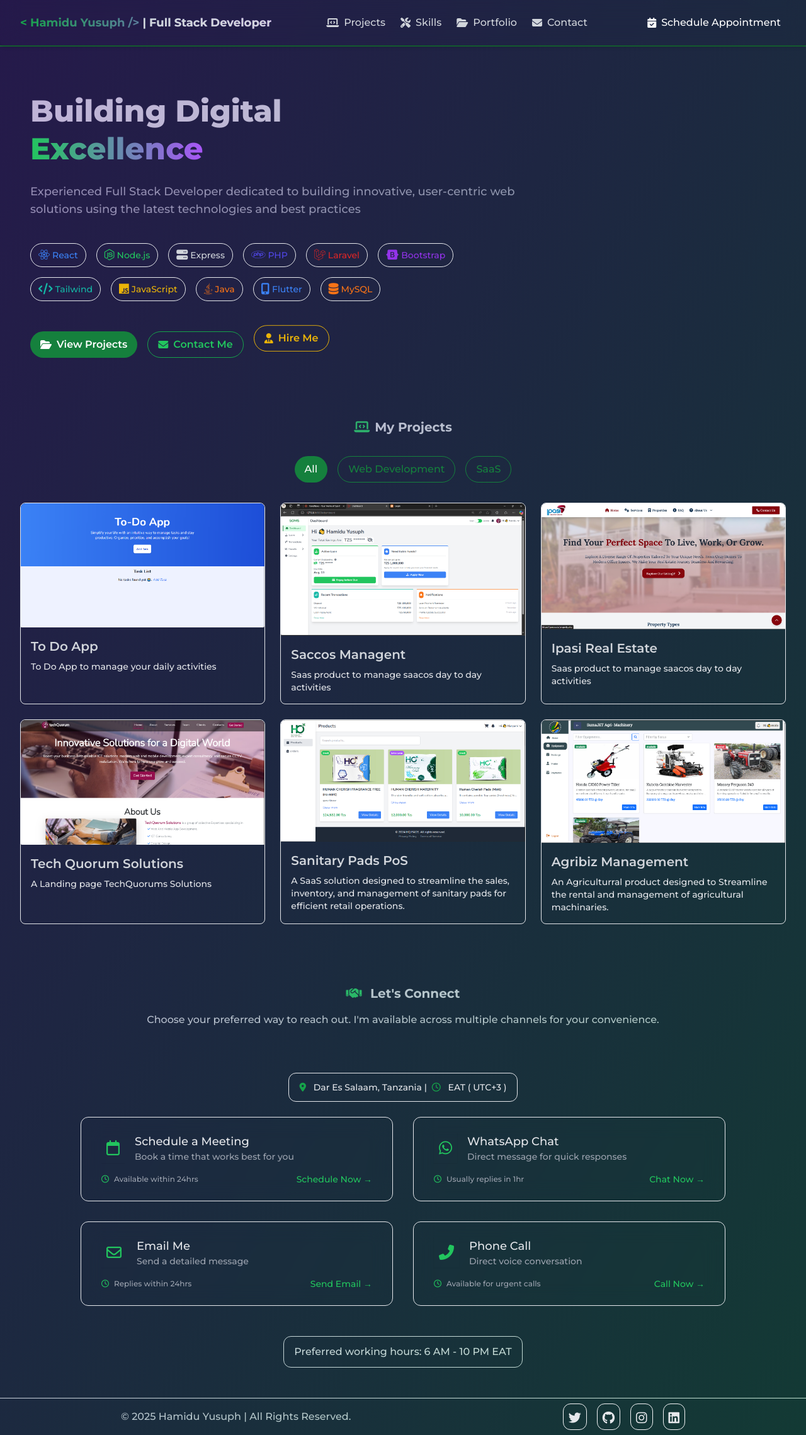
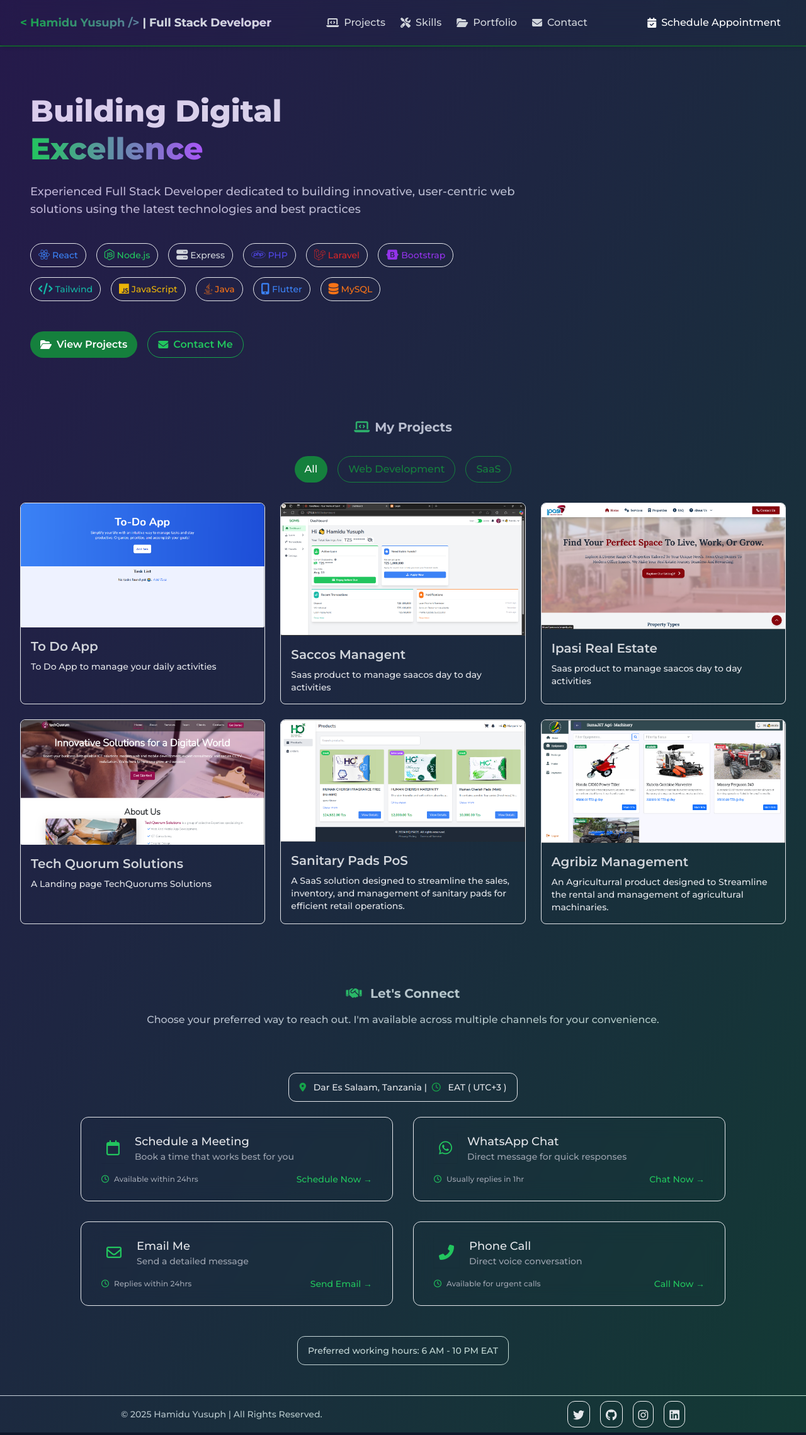
Before and after one commit to Mido-26/Mido-DEV, a React (Vite) app: page / in a window 1280 px wide. Shown: the whole page at 63% size. Built offline with nearby package versions, Linux system fonts and the light colour scheme.

Commit message:
added links functionality

```diff
--- a/src/components/coontact.jsx
+++ b/src/components/coontact.jsx
@@ -50,7 +50,7 @@ const coontact = () => {
 
   return (
     <>
-      <section className='text-center py-12'>
+      <section className='text-center py-12' id='contacts'>
         <h2 className='text-xl font-bold text-gray-300'>
           <i className='fas fa-handshake text-green-500 mr-2'></i> Let's Connect
         </h2>
@@ -62,8 +62,8 @@ const coontact = () => {
 
       {/* location */}
       <div className="flex justify-center items-center my-6">
-        <div className='px-4 py-3 rounded-xl border border-gray-200 text-gray-200 font-medium text-sm hover:bg-gradient-to-br hover:from-green-800 to-purple-400 cursor-pointer z-10 bg-opacity-5'>
-            <i className='fa fa-location-dot mr-2 text-green-600'></i> Dar Es Salaam, Tanzania |
+        <div className='px-4 py-3 rounded-xl border border-gray-200 text-gray-200 font-medium text-[10px] md:text-sm hover:bg-gradient-to-br hover:from-green-800 to-purple-400 cursor-pointer z-10 bg-opacity-5'>
+            <i className='fa fa-location-dot mr-2 text-green-600 text-'></i> Dar Es Salaam, Tanzania |
             <i className='far fa-clock mx-2 text-green-600'></i> EAT ( UTC+3 )
         </div>
       </div>
@@ -108,7 +108,7 @@ const coontact = () => {
       </div> */}
       {/* Working time */}
       <div className="flex justify-center items-center my-12">
-        <div className='px-4 py-3 rounded-xl border border-gray-200 text-gray-200 font-medium'>
+        <div className='px-4 py-3 rounded-xl border border-gray-200 text-gray-200 font-medium text-[10px] md:text-sm'>
             Preferred working hours: 6 AM - 10 PM EAT
         </div>
       </div>
--- a/src/components/footer.jsx
+++ b/src/components/footer.jsx
@@ -39,8 +39,8 @@ const footer = () => {
 
   return (
     <footer className=' text-gray-300 py-2 border-t border-gray-200 '>
-      <div className='max-w-4xl mx-auto text-center flex items-center gap-2 justify-between w-full'>
-        <p>© {getYear()} Hamidu Yusuph | All Rights Reserved.</p>
+      <div className='max-w-4xl mx-auto text-center flex flex-col lg:flex-row items-center gap-2 justify-between w-full'>
+        <p className='text-[10px] md:text-sm' >© {getYear()} Hamidu Yusuph | All Rights Reserved.</p>
         <div className='flex justify-center gap-4 '>
           {socialMedia.map((social, index) => (
             <a
@@ -49,7 +49,7 @@ const footer = () => {
              href={`${social.link}`} alt={`${social.name}`}
              className='border border-gray-100 pt-2 px-2 pb-1 rounded-xl cursor-pointer z-10 hover:bg-gray-200 transition-transform duration-300 delay-150 group'>
                 <i
-                   className={` ${social.icon} text-xl text-gray-200 text-[18px] group-hover:text-slate-900`}>
+                   className={` ${social.icon} text-xl text-gray-200 text-[12px] md:text-[18px] group-hover:text-slate-900`}>
 
                 </i>
             </a>
--- a/src/components/hero.jsx
+++ b/src/components/hero.jsx
@@ -19,11 +19,11 @@ const hero = () => {
   return (
     <>
       {/* Hero Section */}
-      <section className='w-full h-auto lg:max-h-[650px] flex flex-col lg:flex-row justify-evenly items-center py-12 gap-8'>
+      <section className='w-full h-auto lg:max-h-[650px] flex flex-col lg:flex-row justify-evenly items-center py-4 lg:py-12 gap-8'>
         {/* Left Content */}
-        <div className='flex flex-col items-start gap-6  pt-6 px-12 max-w-4xl'>
+        <div className='flex flex-col items-start gap-6   lg:pt-6 px-12 max-w-4xl'>
           {/* Animated Heading */}
-          <h1 className='font-extrabold text-5xl text-gray-300 leading-tight animate-slideIn'>
+          <h1 className='font-extrabold text-5xl text-gray-100 leading-tight animate-slideIn'>
             Building Digital <br />
             <span className='bg-gradient-to-r from-green-500 to-purple-500 bg-clip-text text-transparent animate-bounce'>
               Excellence
@@ -31,7 +31,7 @@ const hero = () => {
           </h1>
 
           {/* Description */}
-          <p className='text-gray-400 text-lg animate-fadeIn delay-100'>
+          <p className='text-gray-300 text-lg animate-fadeIn delay-100'>
             Experienced Full Stack Developer dedicated to building innovative,
             user-centric web solutions using the latest technologies and best
             practices
@@ -55,7 +55,7 @@ const hero = () => {
           <div className='cta flex flex-col sm:flex-row gap-4 mt-6 w-full'>
             {/* View Projects Button */}
             <a
-              href='#'
+              href='#projects'
               className='flex items-center justify-center gap-2 rounded-full bg-green-700 text-white font-semibold py-2 px-4 hover:bg-green-800 transition duration-300 transform hover:scale-105'
             >
               <i className='fas fa-folder-open'></i>
@@ -64,7 +64,7 @@ const hero = () => {
 
             {/* Contact Me Button */}
             <a
-              href='#'
+              href='https://wa.me/+255628435704'
               className='flex items-center justify-center gap-2 rounded-full border border-green-600 text-green-500 font-semibold py-2 px-4 transition duration-300 transform hover:scale-105'
             >
               <i className='fas fa-envelope'></i>
@@ -72,13 +72,13 @@ const hero = () => {
             </a>
 
             {/* Hire Me Button */}
-            <a
+            {/* <a
               href='#'
               className='flex items-center justify-center gap-2 rounded-full border border-yellow-500 text-yellow-500 font-semibold py-2 px-4  transition duration-300 transform hover:scale-105 animate-bounce'
             >
               <i className='fas fa-user-tie'></i>
               Hire Me
-            </a>
+            </a> */}
           </div>
         </div>
 
--- a/src/components/navbar.jsx
+++ b/src/components/navbar.jsx
@@ -5,10 +5,10 @@ const navbar = () => {
 
   // Navigation links object
   const navLinks = [
-    { name: 'Projects', href: '#', icon: 'fas fa-laptop-code' },
+    { name: 'Projects', href: '#project', icon: 'fas fa-laptop-code' },
     { name: 'Skills', href: '#', icon: 'fas fa-tools' },
     { name: 'Portfolio', href: '#', icon: 'fas fa-folder-open' },
-    { name: 'Contact', href: '#', icon: 'fas fa-envelope' }
+    { name: 'Contact', href: '#contacts', icon: 'fas fa-envelope' }
   ]
 
   return (
--- a/src/components/portfolio.jsx
+++ b/src/components/portfolio.jsx
@@ -90,7 +90,7 @@ const portfolio = () => {
   return (
     <>
       {/* my projects */}
-      <section className='py-12 px-8 '>
+      <section className='py-12 px-8 ' id='projects'>
         {/* Section Header */}
         <h2 className='text-xl font-bold text-center flex items-center justify-center gap-2 mb-8 text-gray-300'>
           <i className='fas fa-laptop-code text-green-500'></i> My Projects
```
